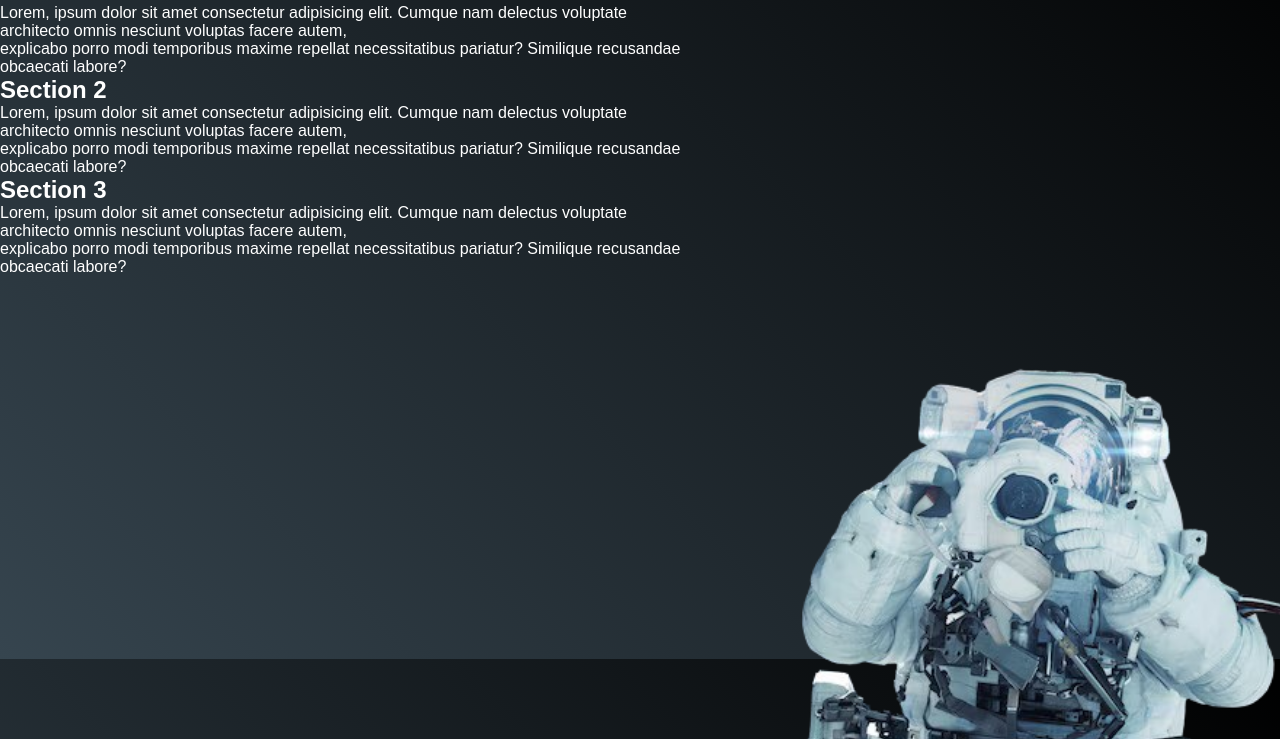
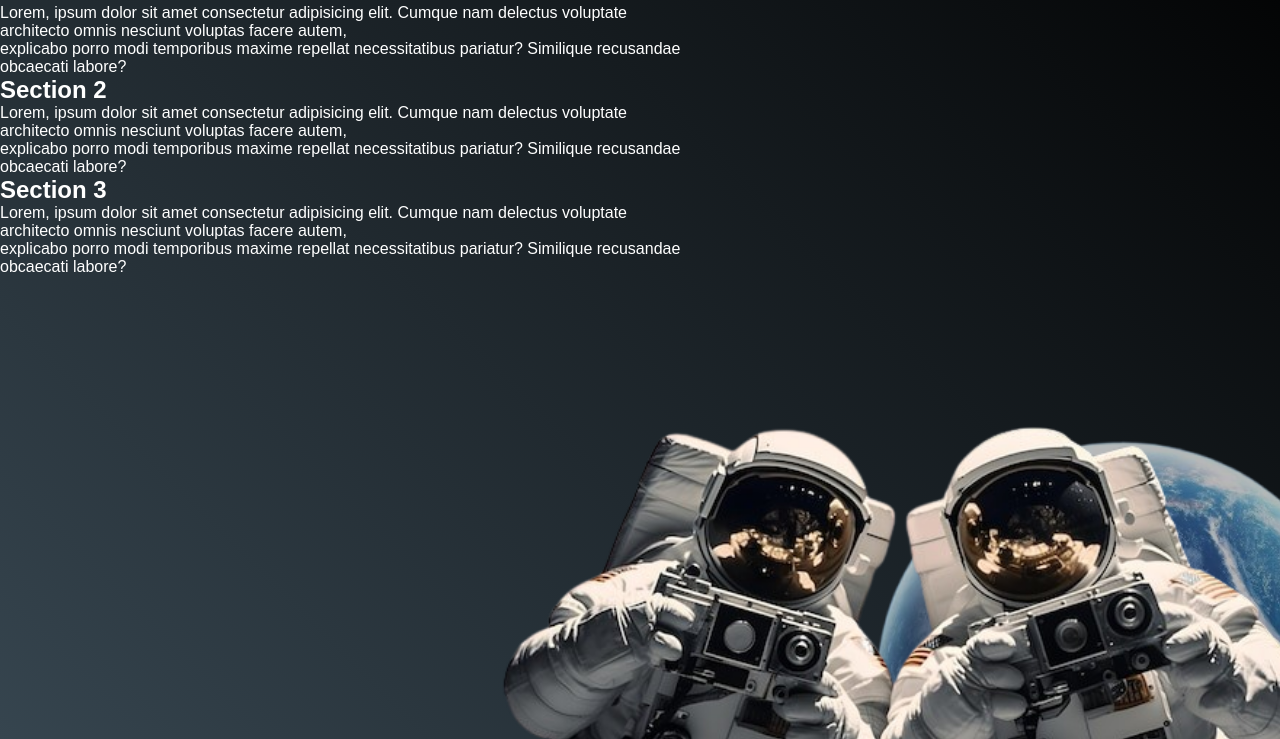
Before and after one commit to Kristen-Reid/Intergalactic-Snapshots, a plain HTML site: page index.html in a window 1280 px wide. Shown: the part 141-880 px from the top of the page. Drawn offline with Linux system fonts and the light colour scheme.

Commit message:
changed images and positioned them on landing page

```diff
--- a/css/form.css
+++ b/css/form.css
@@ -8,7 +8,7 @@ body {
     height: 100vh;
     width: 100%;
     display: flex;
-    justify-content: space-evenly;
+    justify-content: center;
 }
 
 
@@ -24,8 +24,8 @@ fieldset {
 .right {
     float: right;
     width: 400px;
-    height: 400px;
-    margin-top: 50px;
+    height: 500px;
+    margin: 50px 100px;
 }
 
 
@@ -125,17 +125,22 @@ form button {
   form button {
         width: 70px;
         height: 30px;
-        /* background-color: bl; */
         margin: 20px 0;
         border-radius: 12px;
     }
+
+    .right {
+    margin-top: 100px;
+   }
 }
 
 @media (max-width: 400px) {
     fieldset {
-        border-width: 2px;
         width: 227px;
    }
 
+   .right {
+    margin-top: 100px;
+   }
 
 }
--- a/css/style.css
+++ b/css/style.css
@@ -9,7 +9,6 @@
 }
 
 body {
-    height: 100vh;
     width: 100%;
     background: linear-gradient(45deg, #36454f, black);
 }
@@ -56,7 +55,7 @@ nav ul li {
 }
 
 a.active, .nav-links:hover {
-    background-color: #333;
+    background-color: blueviolet;
     transition: .5s;
 }
 
@@ -86,22 +85,21 @@ a.active, .nav-links:hover {
 
 .first {
     z-index: 1;
-    right: 50px;
     height: 510px;
     position: fixed;
-    right: -60px;
-    /* bottom: 200px; */
+    right: -80px;
 }
 
 .second {
-    /* z-index: 1; */
     right: 50px;
-    height: 600px;
-    width: 40%;
+    opacity: .7;
+    width: 70%;
     position: fixed;
-    bottom: -80px;
-    right: -140px;
+    bottom: -300px;
+    right: -290px;
+    border-radius: 80px;
 }
+
 
 @media (max-width: 960px) {
     .nav-links {
--- a/index.html
+++ b/index.html
@@ -64,8 +64,8 @@
                         </p>
                     </section>
                     <div class="image-box">
-                        <img src="/images/man-astronaut-photographer-transparent.png" alt="" class="right first">
-                        <!-- <img src="/images/png-vibrant-nebula-with-cosmic-color-with-sparkling-astronomy-universe-space_53876-593651-removebg-preview.png" class="right second"> -->
+                        <img src="/images/two-astronauts-holding-camera-front-planet_786255-6270-156350279-removebg-preview.png" alt="" class="right first">
+                        <img src="/images/earth-digital_art-space_art-removebg-preview.png" class="right second">
                     </div>
                 </div>
         </main>
```
Also changed, not shown: images/04-h6Zbg-1280314922.jpg (added), images/11_08_2012_pettit-cameras-606306954.jpg (added), images/1d582817_0-4103160032.jpg (added), images/PHrEw5scFeViUVTC99hLBg-1200-80-3342432939.jpg (added), images/article-1363052-0D785226000005DC-395_634x737-1806548464.jpg (added), images/astronaut-reading-a-book-in-space-free-vector-removebg-preview.png (deleted), images/astronaut-reading-a-book-in-space-free-vector.jpg (deleted), images/earth-digital_art-space_art-removebg-preview.png (added), images/earth-digital_art-space_art.jpg (added), images/earth-sunrise-removebg-preview.png (added), images/spacewalk-2-1-2499084664.jpg (added), images/two-astronauts-holding-camera-front-planet_786255-6270-156350279-removebg-preview.png (added), images/two-astronauts-holding-camera-front-planet_786255-6270-156350279.jpg (added), 3 other files.
